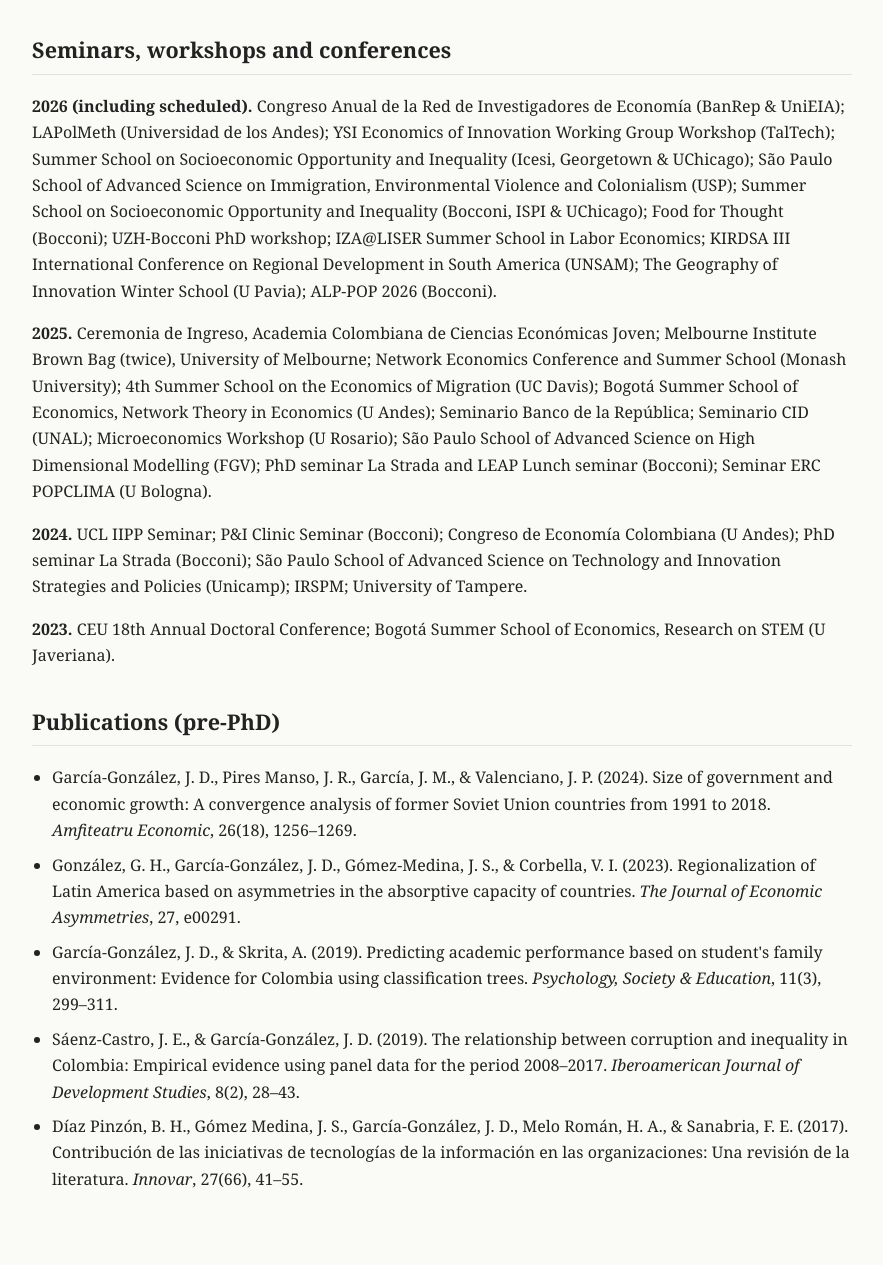
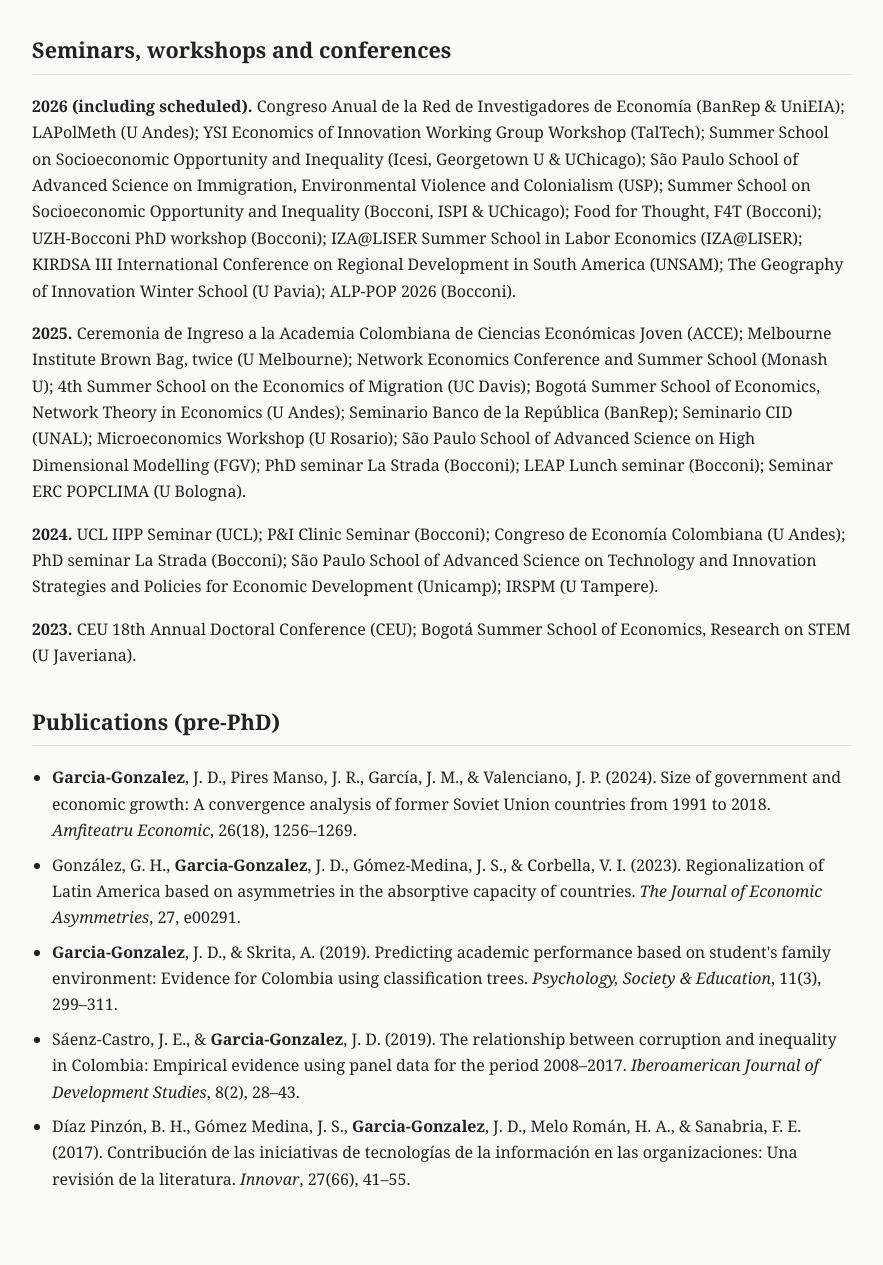
Before and after one commit to jdgarciago/jdgarciago.github.io, a plain HTML site: page research.html in a window 1280 px wide. Shown: the part 1334-2599 px from the top of the page, without its empty margins (198-1081 px from the left). Drawn offline with Linux system fonts and the light colour scheme.

Commit message:
Add files via upload

```diff
--- a/research.html
+++ b/research.html
@@ -56,18 +56,18 @@
     </ul>
 
     <h2>Seminars, workshops and conferences</h2>
-    <p><strong>2026 (including scheduled).</strong> Congreso Anual de la Red de Investigadores de Economía (BanRep &amp; UniEIA); LAPolMeth (Universidad de los Andes); YSI Economics of Innovation Working Group Workshop (TalTech); Summer School on Socioeconomic Opportunity and Inequality (Icesi, Georgetown &amp; UChicago); São Paulo School of Advanced Science on Immigration, Environmental Violence and Colonialism (USP); Summer School on Socioeconomic Opportunity and Inequality (Bocconi, ISPI &amp; UChicago); Food for Thought (Bocconi); UZH-Bocconi PhD workshop; IZA@LISER Summer School in Labor Economics; KIRDSA III International Conference on Regional Development in South America (UNSAM); The Geography of Innovation Winter School (U Pavia); ALP-POP 2026 (Bocconi).</p>
-    <p><strong>2025.</strong> Ceremonia de Ingreso, Academia Colombiana de Ciencias Económicas Joven; Melbourne Institute Brown Bag (twice), University of Melbourne; Network Economics Conference and Summer School (Monash University); 4th Summer School on the Economics of Migration (UC Davis); Bogotá Summer School of Economics, Network Theory in Economics (U Andes); Seminario Banco de la República; Seminario CID (UNAL); Microeconomics Workshop (U Rosario); São Paulo School of Advanced Science on High Dimensional Modelling (FGV); PhD seminar La Strada and LEAP Lunch seminar (Bocconi); Seminar ERC POPCLIMA (U Bologna).</p>
-    <p><strong>2024.</strong> UCL IIPP Seminar; P&amp;I Clinic Seminar (Bocconi); Congreso de Economía Colombiana (U Andes); PhD seminar La Strada (Bocconi); São Paulo School of Advanced Science on Technology and Innovation Strategies and Policies (Unicamp); IRSPM; University of Tampere.</p>
-    <p><strong>2023.</strong> CEU 18th Annual Doctoral Conference; Bogotá Summer School of Economics, Research on STEM (U Javeriana).</p>
+    <p><strong>2026 (including scheduled).</strong> Congreso Anual de la Red de Investigadores de Economía (BanRep &amp; UniEIA); LAPolMeth (U Andes); YSI Economics of Innovation Working Group Workshop (TalTech); Summer School on Socioeconomic Opportunity and Inequality (Icesi, Georgetown U &amp; UChicago); São Paulo School of Advanced Science on Immigration, Environmental Violence and Colonialism (USP); Summer School on Socioeconomic Opportunity and Inequality (Bocconi, ISPI &amp; UChicago); Food for Thought, F4T (Bocconi); UZH-Bocconi PhD workshop (Bocconi); IZA@LISER Summer School in Labor Economics (IZA@LISER); KIRDSA III International Conference on Regional Development in South America (UNSAM); The Geography of Innovation Winter School (U Pavia); ALP-POP 2026 (Bocconi).</p>
+    <p><strong>2025.</strong> Ceremonia de Ingreso a la Academia Colombiana de Ciencias Económicas Joven (ACCE); Melbourne Institute Brown Bag, twice (U Melbourne); Network Economics Conference and Summer School (Monash U); 4th Summer School on the Economics of Migration (UC Davis); Bogotá Summer School of Economics, Network Theory in Economics (U Andes); Seminario Banco de la República (BanRep); Seminario CID (UNAL); Microeconomics Workshop (U Rosario); São Paulo School of Advanced Science on High Dimensional Modelling (FGV); PhD seminar La Strada (Bocconi); LEAP Lunch seminar (Bocconi); Seminar ERC POPCLIMA (U Bologna).</p>
+    <p><strong>2024.</strong> UCL IIPP Seminar (UCL); P&amp;I Clinic Seminar (Bocconi); Congreso de Economía Colombiana (U Andes); PhD seminar La Strada (Bocconi); São Paulo School of Advanced Science on Technology and Innovation Strategies and Policies for Economic Development (Unicamp); IRSPM (U Tampere).</p>
+    <p><strong>2023.</strong> CEU 18th Annual Doctoral Conference (CEU); Bogotá Summer School of Economics, Research on STEM (U Javeriana).</p>
 
     <h2>Publications (pre-PhD)</h2>
     <ul class="clean">
-      <li>García-González, J. D., Pires Manso, J. R., García, J. M., &amp; Valenciano, J. P. (2024). Size of government and economic growth: A convergence analysis of former Soviet Union countries from 1991 to 2018. <em>Amfiteatru Economic</em>, 26(18), 1256–1269.</li>
-      <li>González, G. H., García-González, J. D., Gómez-Medina, J. S., &amp; Corbella, V. I. (2023). Regionalization of Latin America based on asymmetries in the absorptive capacity of countries. <em>The Journal of Economic Asymmetries</em>, 27, e00291.</li>
-      <li>García-González, J. D., &amp; Skrita, A. (2019). Predicting academic performance based on student's family environment: Evidence for Colombia using classification trees. <em>Psychology, Society &amp; Education</em>, 11(3), 299–311.</li>
-      <li>Sáenz-Castro, J. E., &amp; García-González, J. D. (2019). The relationship between corruption and inequality in Colombia: Empirical evidence using panel data for the period 2008–2017. <em>Iberoamerican Journal of Development Studies</em>, 8(2), 28–43.</li>
-      <li>Díaz Pinzón, B. H., Gómez Medina, J. S., García-González, J. D., Melo Román, H. A., &amp; Sanabria, F. E. (2017). Contribución de las iniciativas de tecnologías de la información en las organizaciones: Una revisión de la literatura. <em>Innovar</em>, 27(66), 41–55.</li>
+      <li><strong>Garcia-Gonzalez</strong>, J. D., Pires Manso, J. R., García, J. M., &amp; Valenciano, J. P. (2024). Size of government and economic growth: A convergence analysis of former Soviet Union countries from 1991 to 2018. <em>Amfiteatru Economic</em>, 26(18), 1256–1269.</li>
+      <li>González, G. H., <strong>Garcia-Gonzalez</strong>, J. D., Gómez-Medina, J. S., &amp; Corbella, V. I. (2023). Regionalization of Latin America based on asymmetries in the absorptive capacity of countries. <em>The Journal of Economic Asymmetries</em>, 27, e00291.</li>
+      <li><strong>Garcia-Gonzalez</strong>, J. D., &amp; Skrita, A. (2019). Predicting academic performance based on student's family environment: Evidence for Colombia using classification trees. <em>Psychology, Society &amp; Education</em>, 11(3), 299–311.</li>
+      <li>Sáenz-Castro, J. E., &amp; <strong>Garcia-Gonzalez</strong>, J. D. (2019). The relationship between corruption and inequality in Colombia: Empirical evidence using panel data for the period 2008–2017. <em>Iberoamerican Journal of Development Studies</em>, 8(2), 28–43.</li>
+      <li>Díaz Pinzón, B. H., Gómez Medina, J. S., <strong>Garcia-Gonzalez</strong>, J. D., Melo Román, H. A., &amp; Sanabria, F. E. (2017). Contribución de las iniciativas de tecnologías de la información en las organizaciones: Una revisión de la literatura. <em>Innovar</em>, 27(66), 41–55.</li>
     </ul>
   </main>
 
```
